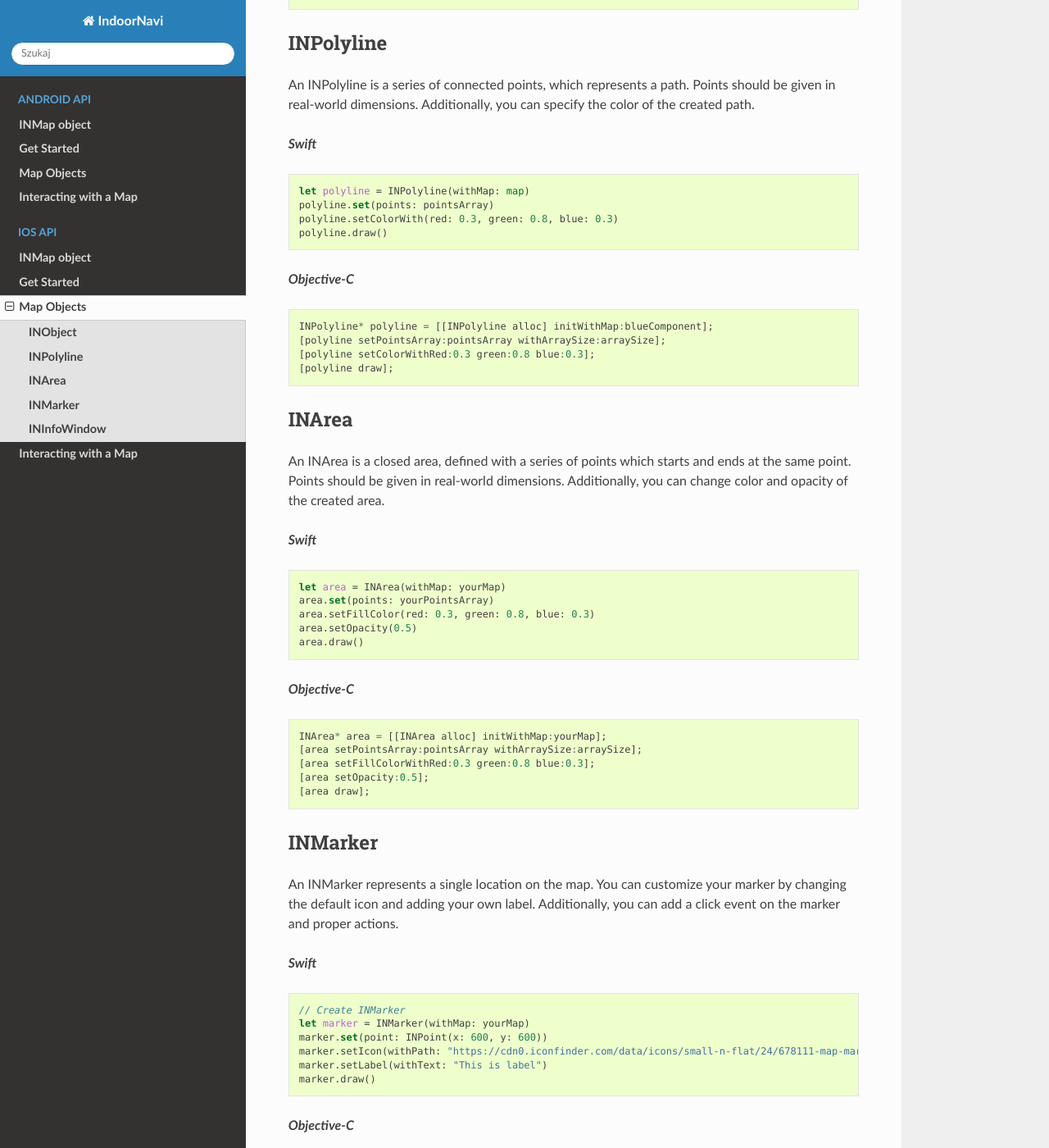
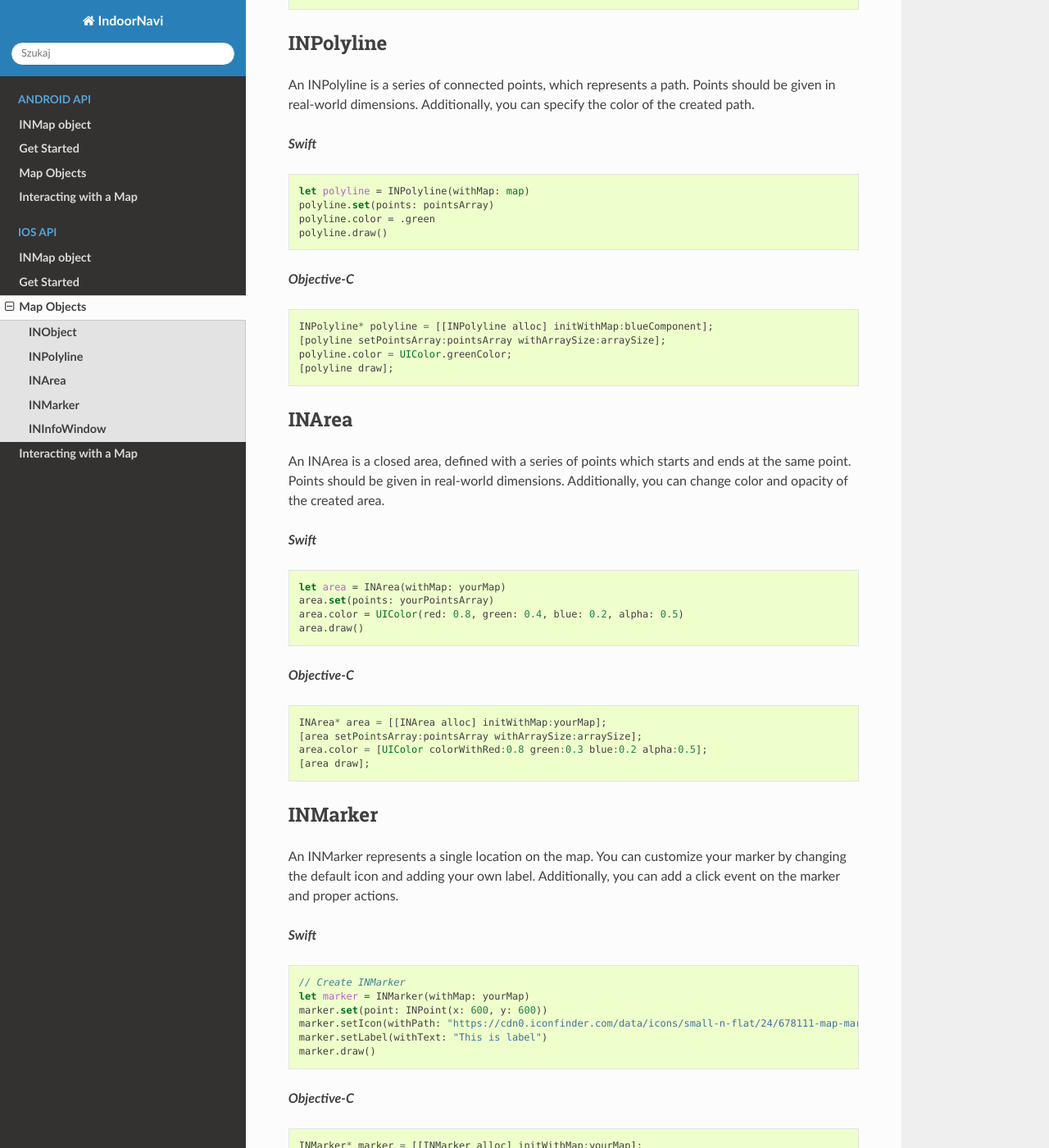
Before and after one commit to blastlab/indoornavi-android-api, a Sphinx documentation site: the page built from Documentation/source/iOS-API/obj.md, in a window 1280 px wide and 1400 px high, scrolled down 775 px. Shown: the whole window at 82% size. Built offline with Sphinx 7.4.7 and the Read the Docs theme 2.0.0, drawn with Linux system fonts in a browser that asks for light colours; formulas are drawn with MathJax 3.

Commit message:
Poprawka w Getting Started związana z kolorami.

````diff
--- a/Documentation/source/iOS-API/obj.md
+++ b/Documentation/source/iOS-API/obj.md
@@ -38,7 +38,7 @@ ___Swift___
 ```swift
 let polyline = INPolyline(withMap: map)
 polyline.set(points: pointsArray)
-polyline.setColorWith(red: 0.3, green: 0.8, blue: 0.3)
+polyline.color = .green
 polyline.draw()
 ```
 
@@ -46,7 +46,7 @@ ___Objective-C___
 ```objc
 INPolyline* polyline = [[INPolyline alloc] initWithMap:blueComponent];
 [polyline setPointsArray:pointsArray withArraySize:arraySize];
-[polyline setColorWithRed:0.3 green:0.8 blue:0.3];
+polyline.color = UIColor.greenColor;
 [polyline draw];
 ```
 
@@ -58,8 +58,7 @@ ___Swift___
 ```swift
 let area = INArea(withMap: yourMap)
 area.set(points: yourPointsArray)
-area.setFillColor(red: 0.3, green: 0.8, blue: 0.3)
-area.setOpacity(0.5)
+area.color = UIColor(red: 0.8, green: 0.4, blue: 0.2, alpha: 0.5)
 area.draw()
 ```
 
@@ -67,8 +66,7 @@ ___Objective-C___
 ```objc
 INArea* area = [[INArea alloc] initWithMap:yourMap];
 [area setPointsArray:pointsArray withArraySize:arraySize];
-[area setFillColorWithRed:0.3 green:0.8 blue:0.3];
-[area setOpacity:0.5];
+area.color = [UIColor colorWithRed:0.8 green:0.3 blue:0.2 alpha:0.5];
 [area draw];
 ```
 
````
